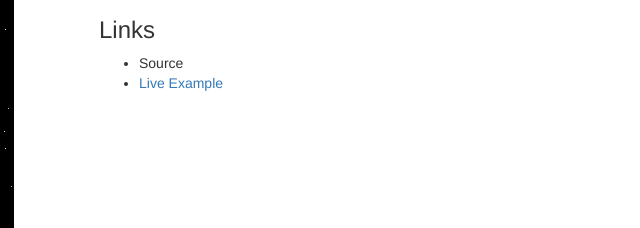
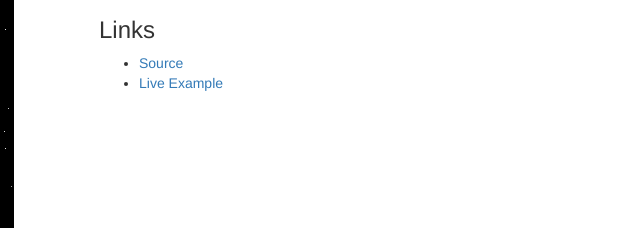
Before and after one commit to dbear6/threejs-examples, a plain HTML site: page index.html in a window 1280 px wide. Shown: the part 339-567 px from the top of the page, 556-1196 px from the left. Drawn offline with Linux system fonts and the light colour scheme.

Commit message:
Added link to source

```diff
--- a/index.html
+++ b/index.html
@@ -86,7 +86,7 @@
                 Demonstrates how to produce a lot of random objects in different positions, as well as how to interact with mouse input.</p>
                 <h3>Links</h3>
                 <ul>
-                    <li>Source</li>
+                    <li><a href="https://github.com/dbear6/threejs-examples/tree/master/examples/stars">Source</a></li>
                     <li><a href="examples/stars/index.html">Live Example</a></li>
                 </ul>
             </div>
```
